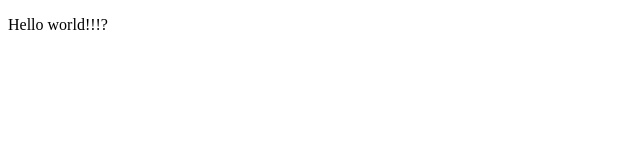
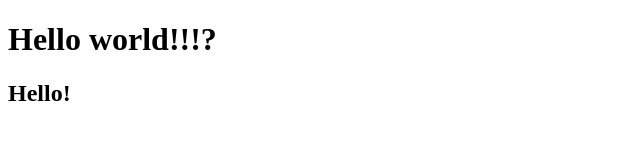
Before and after one commit to Phonon10121974/myProject, a plain HTML site: page index.html in a window 1280 px wide. Shown: the whole page, without its empty margins (0-640 px from the left). Drawn offline with Linux system fonts and the light colour scheme.

Commit message:
index.html mod

```diff
--- a/index.html
+++ b/index.html
@@ -6,6 +6,7 @@
     <title>Document</title>
 </head>
 <body>
-    <p>Hello world!!!?</p>
+    <h1>Hello world!!!?</h1>
+    <h2>Hello!</h2>
 </body>
 </html>
```
